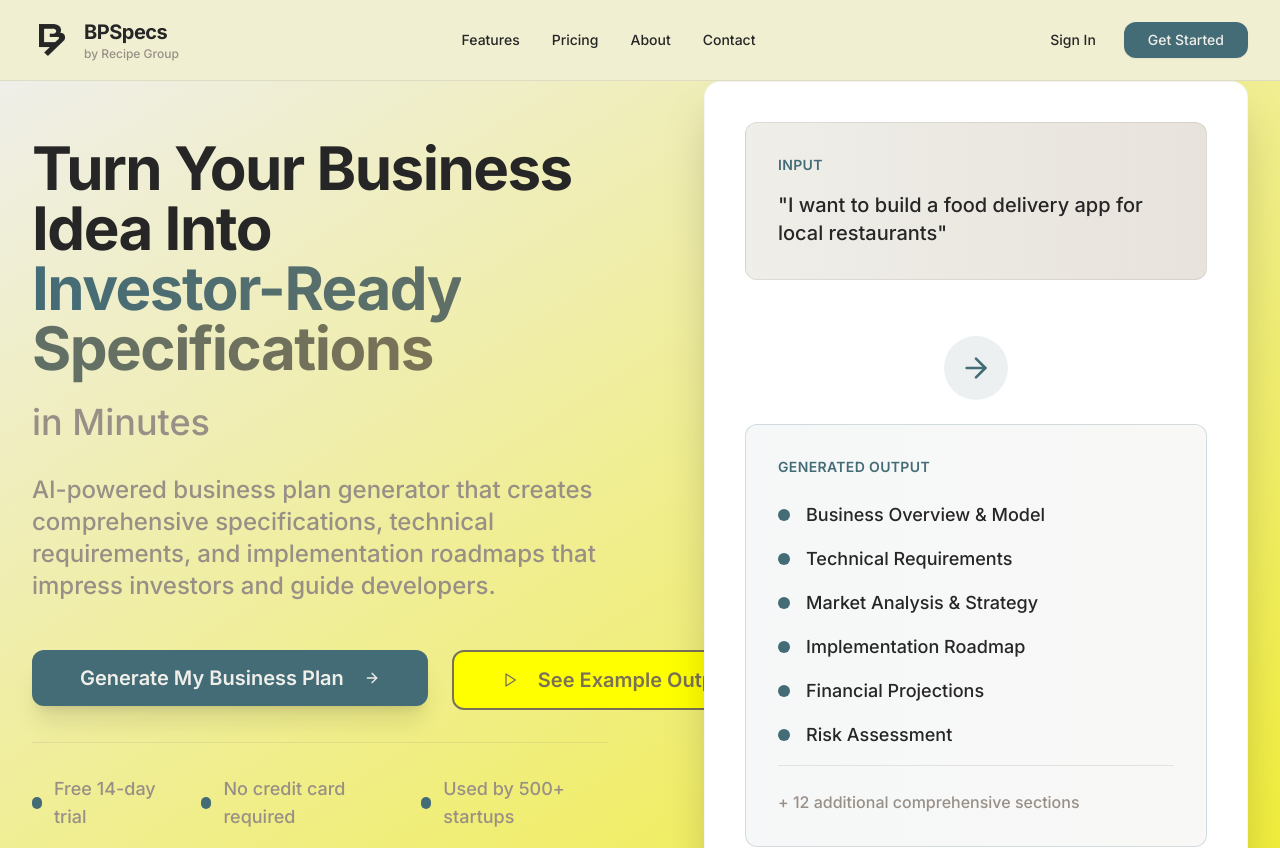
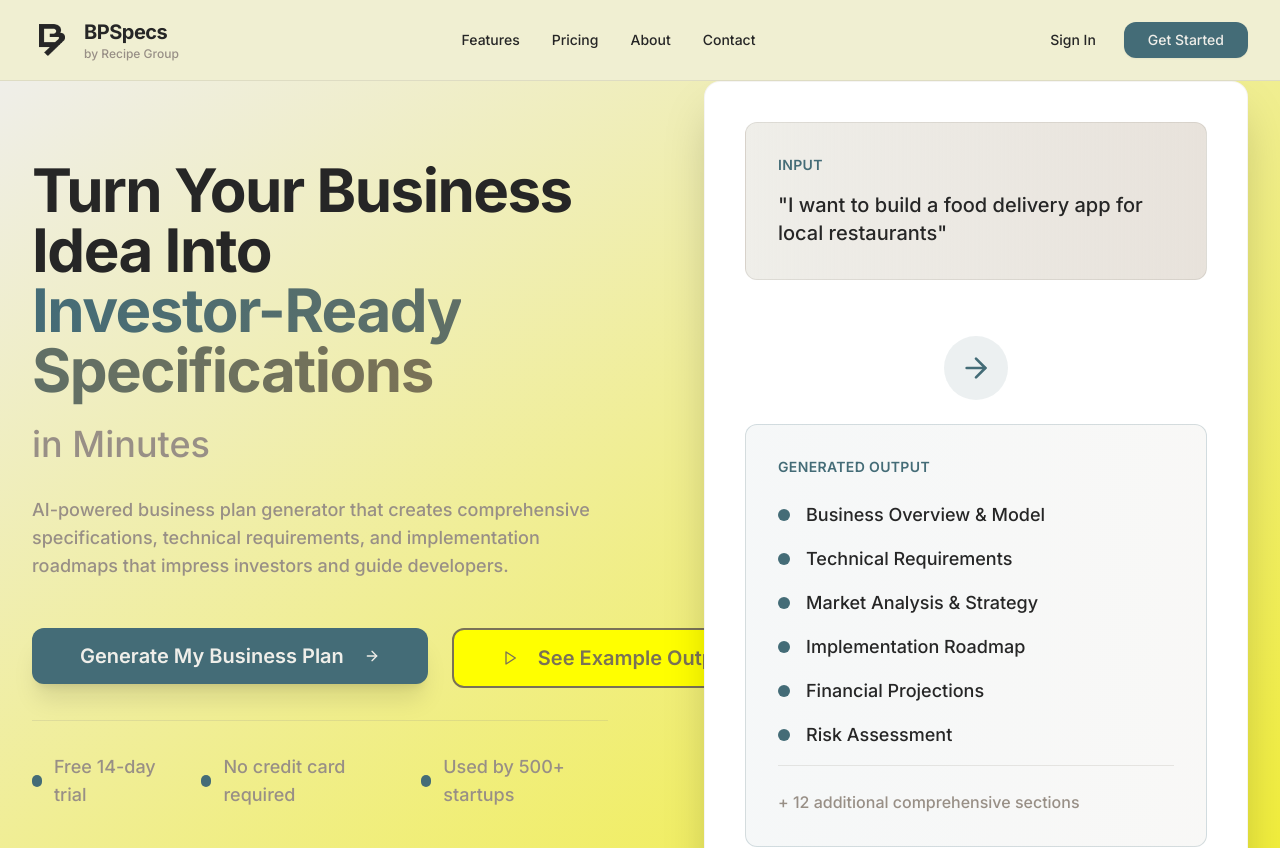
Before and after one commit to elzeerx/bpspecs-project, a React (Vite) app: page / in a window 1280 px wide. Shown: the top 848 px of the page. Built offline with nearby package versions, Linux system fonts and the light colour scheme.

Commit message:
Visual edit in Lovable
Edited UI in Lovable

```diff
--- a/src/components/HeroSection.tsx
+++ b/src/components/HeroSection.tsx
@@ -20,7 +20,7 @@ const HeroSection = () => {
               </div>
 
               {/* Subheadline */}
-              <p className="text-lg md:text-xl lg:text-2xl xl:text-2xl text-bpspecs-taupe leading-relaxed font-medium max-w-2xl lg:leading-[1.4]">
+              <p className="text-lg md:text-xl lg:text-2xl text-bpspecs-taupe leading-relaxed font-medium max-w-2xl lg:leading-[1.4] xl:text-lg">
                 AI-powered business plan generator that creates comprehensive specifications,
                 technical requirements, and implementation roadmaps that impress investors and guide developers.
               </p>
```
